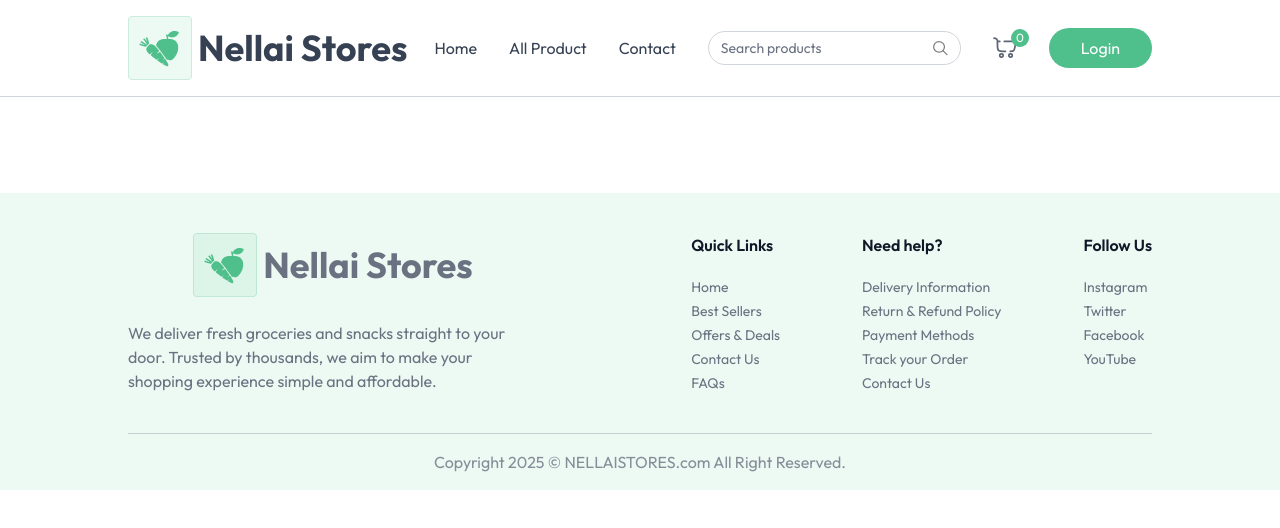
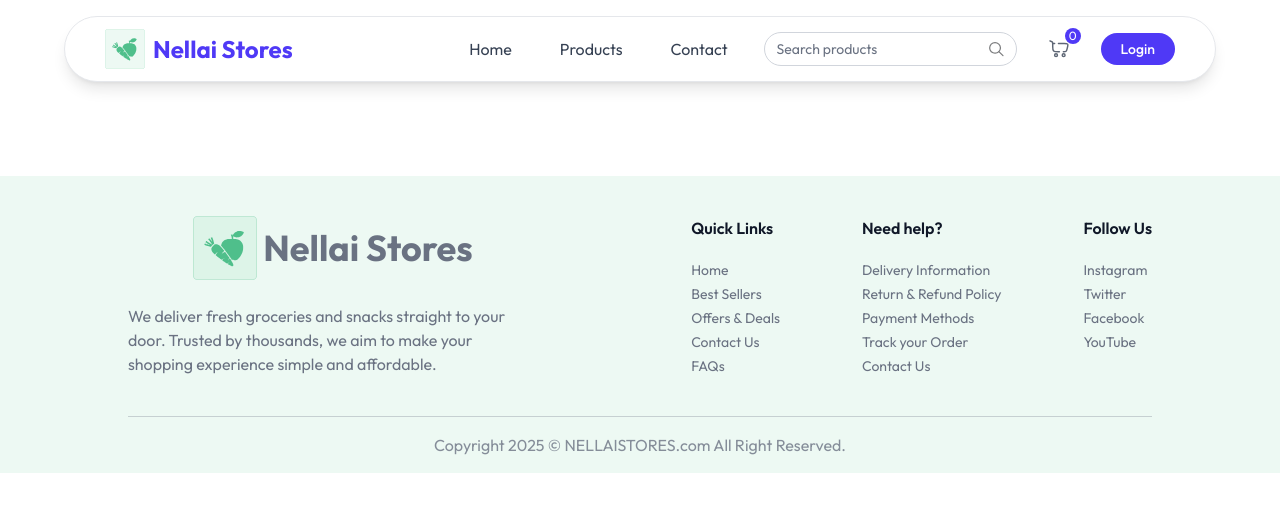
Before and after one commit to MugeshS-04/E-Commerce-Grocery-Store, a React (Vite) app in the folder client/: page /cart in a window 1280 px wide. Shown: the top 528 px of the page. Built offline with nearby package versions, Linux system fonts and the light colour scheme; no server answers.

Commit message:
Changed the navbar and main banner ui

```diff
--- a/client/src/assets/assets.js
+++ b/client/src/assets/assets.js
@@ -71,6 +71,8 @@ import brown_rice_image from "./brown_rice_image.png";
 import barley_image from "./barley_image.png";
 import cancel from "./cancel.jpg";
 import one from "./one.jpg"
+import two from "./two.jpg"
+import three from "./three.jpg"
 export const assets = {
   logo,
   search_icon,
@@ -100,7 +102,9 @@ export const assets = {
   bottom_banner_image_sm,
   add_address_iamge,
   box_icon,
-  one
+  one,
+  two,
+  three
 };
 
 export const categories = [
--- a/client/src/components/Navbar.jsx
+++ b/client/src/components/Navbar.jsx
@@ -21,7 +21,6 @@ const Navbar = () => {
       } catch (error) {
         toast.error(error.message)
       }
-
     }
 
     useEffect(()=>{
@@ -31,84 +30,160 @@ const Navbar = () => {
     },[searchQuery])
 
   return (
-    <nav className="flex items-center justify-between px-6 md:px-16 lg:px-24 xl:px-32 py-4 border-b border-gray-300 bg-white relative transition-all">
+    <>
+      {/* Spacer to push content down (same height as navbar + margin) */}
+      <div className="h-20"></div>
+
+      <nav className="fixed top-4 left-1/2 -translate-x-1/2 flex items-center justify-between px-6 md:px-8 lg:px-10 py-3 bg-white rounded-full shadow-lg z-50 w-[95%] max-w-6xl border border-gray-200 transition-all">
 
         <NavLink to='/' onClick={()=> setOpen(false)}>
-
-      <div className="flex gap-1.5 items-center justify-center">
-        <img className="h-16" src={assets.box_icon} alt="logo" />
-        <h1 className="text-palegreen text-4xl font-bold">Nellai Stores</h1>
-
+          <div className="flex gap-2 items-center justify-center whitespace-nowrap">
+            <img className="h-10" src={assets.box_icon} alt="logo" />
+            <h1 className="text-indigo-600 text-2xl font-bold hidden sm:block">Nellai Stores</h1>
           </div>
         </NavLink>
 
-      <div className="hidden sm:flex items-center gap-8">
-        <NavLink to='/'>Home</NavLink>
-        <NavLink to='/products'>All Product</NavLink>
-        <NavLink to='/contact'>Contact</NavLink>
+        <div className="hidden sm:flex items-center gap-6">
+          <NavLink
+            to='/'
+            className={({isActive}) => `px-3 py-1.5 rounded-full ${isActive ? 'bg-indigo-100 text-indigo-700 font-medium' : 'hover:bg-gray-100 text-gray-700'}`}
+          >
+            Home
+          </NavLink>
+          <NavLink
+            to='/products'
+            className={({isActive}) => `px-3 py-1.5 rounded-full ${isActive ? 'bg-indigo-100 text-indigo-700 font-medium' : 'hover:bg-gray-100 text-gray-700'}`}
+          >
+            Products
+          </NavLink>
+          <NavLink
+            to='/contact'
+            className={({isActive}) => `px-3 py-1.5 rounded-full ${isActive ? 'bg-indigo-100 text-indigo-700 font-medium' : 'hover:bg-gray-100 text-gray-700'}`}
+          >
+            Contact
+          </NavLink>
 
           <div className="hidden lg:flex items-center text-sm gap-2 border border-gray-300 px-3 rounded-full">
-          <input onChange={(e)=> setSearchQuery(e.target.value)} className="py-1.5 w-full bg-transparent outline-none placeholder-gray-500" type="text" placeholder="Search products" />
+            <input
+              onChange={(e)=> setSearchQuery(e.target.value)}
+              className="py-1.5 w-full bg-transparent outline-none placeholder-gray-500"
+              type="text"
+              placeholder="Search products"
+            />
             <img src={assets.search_icon} alt='search' className='w-4 h-4'/>
           </div>
 
-        <div onClick={()=> navigate("/cart")} className="relative cursor-pointer">
-          <img src={assets.nav_cart_icon} alt='cart' className='w-6 opacity-80'/>
-          <button className="absolute -top-2 -right-3 text-xs text-white bg-primary w-[18px] h-[18px] rounded-full">{getCartCount()}</button>
+          <div onClick={()=> navigate("/cart")} className="relative cursor-pointer p-2 rounded-full hover:bg-gray-100">
+            <img src={assets.nav_cart_icon} alt='cart' className='w-5 opacity-80'/>
+            <button className="absolute -top-1 -right-1 text-xs text-white bg-indigo-600 w-4 h-4 rounded-full flex items-center justify-center">
+              {getCartCount()}
+            </button>
           </div>
 
-      {!user ? ( <button onClick={()=> setShowUserLogin(true)} className="cursor-pointer px-8 py-2 bg-primary hover:bg-primary-dull transition text-white rounded-full">
+          {!user ? (
+            <button
+              onClick={()=> setShowUserLogin(true)}
+              className="cursor-pointer px-5 py-1.5 bg-indigo-600 hover:bg-indigo-700 transition text-white rounded-full text-sm font-medium"
+            >
               Login
-        </button>)
-        :
-        (
+            </button>
+          ) : (
             <div className='relative group'>
-            <img src={assets.profile_icon} className='w-10' alt="" />
-            <ul className='hidden group-hover:block absolute top-10 right-0 bg-white shadow border border-gray-200 py-2.5 w-30 rounded-md text-sm z-40'>
-              <li onClick={()=> navigate("my-orders")} className='p-1.5 pl-3 hover:bg-primary/10 cursor-pointer'>My Orders</li>
-              <li onClick={logout} className='p-1.5 pl-3 hover:bg-primary/10 cursor-pointer'>Logout</li>
+              <div className='p-1 rounded-full hover:bg-gray-100 cursor-pointer'>
+                <img src={assets.profile_icon} className='w-8' alt="" />
+              </div>
+              <ul className='hidden group-hover:block absolute top-12 right-0 bg-white shadow-lg border border-gray-200 py-2 w-40 rounded-xl text-sm z-40'>
+                <li
+                  onClick={()=> {
+                    navigate("my-orders");
+                    setOpen(false);
+                  }}
+                  className='px-4 py-2 hover:bg-indigo-50 cursor-pointer text-gray-700 hover:text-indigo-700'
+                >
+                  My Orders
+                </li>
+                <li
+                  onClick={logout}
+                  className='px-4 py-2 hover:bg-indigo-50 cursor-pointer text-gray-700 hover:text-indigo-700'
+                >
+                  Logout
+                </li>
               </ul>
             </div>
           )}
         </div>
 
-<div className='flex items-center gap-6 sm:hidden'>
-      <div onClick={()=> navigate("/cart")} className="relative cursor-pointer">
-          <img src={assets.nav_cart_icon} alt='cart' className='w-6 opacity-80'/>
-          <button className="absolute -top-2 -right-3 text-xs text-white bg-primary w-[18px] h-[18px] rounded-full">{getCartCount()}</button>
+        <div className='flex items-center gap-4 sm:hidden'>
+          <div onClick={()=> navigate("/cart")} className="relative cursor-pointer p-1.5 rounded-full hover:bg-gray-100">
+            <img src={assets.nav_cart_icon} alt='cart' className='w-5 opacity-80'/>
+            <button className="absolute -top-1 -right-1 text-[10px] text-white bg-indigo-600 w-4 h-4 rounded-full flex items-center justify-center">
+              {getCartCount()}
+            </button>
           </div>
-    <button onClick={() => open ? setOpen(false) : setOpen(true)} aria-label="Menu" className="">
-        {!open ? <img  src={assets.menu_icon} alt='menu'/> : <img src={assets.cancel} className='h-6' alt='cancel'/>}
+          <button
+            onClick={() => open ? setOpen(false) : setOpen(true)}
+            aria-label="Menu"
+            className="p-1.5 rounded-full hover:bg-gray-100"
+          >
+            {!open ? <img src={assets.menu_icon} alt='menu' className='w-5'/> : <img src={assets.cancel} className='w-5' alt='cancel'/>}
           </button>
         </div>
 
-
-      { open && (
-        <div className={`${open ? 'flex' : 'hidden'} absolute top-[100px] right-0 w-fit bg-white shadow-md py-4 flex-col items-start gap-2 px-10 text-sm md:hidden z-20`}>
-        <NavLink to="/" onClick={()=> setOpen(false)}>Home</NavLink>
-        <NavLink to="/products" onClick={()=> setOpen(false)}>All Product</NavLink>
+        {open && (
+          <div className={`${open ? 'flex' : 'hidden'} absolute top-14 right-4 bg-white shadow-xl py-3 flex-col items-start gap-1 px-4 text-sm rounded-xl z-20 w-48`}>
+            <NavLink
+              to="/"
+              onClick={()=> setOpen(false)}
+              className={({isActive}) => `w-full px-4 py-2 rounded-lg ${isActive ? 'bg-indigo-100 text-indigo-700' : 'hover:bg-gray-100'}`}
+            >
+              Home
+            </NavLink>
+            <NavLink
+              to="/products"
+              onClick={()=> setOpen(false)}
+              className={({isActive}) => `w-full px-4 py-2 rounded-lg ${isActive ? 'bg-indigo-100 text-indigo-700' : 'hover:bg-gray-100'}`}
+            >
+              Products
+            </NavLink>
             {user &&
-        <NavLink to="/products" onClick={()=> setOpen(false)}>My Orders</NavLink>
+              <NavLink
+                to="/my-orders"
+                onClick={()=> setOpen(false)}
+                className={({isActive}) => `w-full px-4 py-2 rounded-lg ${isActive ? 'bg-indigo-100 text-indigo-700' : 'hover:bg-gray-100'}`}
+              >
+                My Orders
+              </NavLink>
             }
-        <NavLink to="/" onClick={()=> setOpen(false)}>Contact</NavLink>
+            <NavLink
+              to="/contact"
+              onClick={()=> setOpen(false)}
+              className={({isActive}) => `w-full px-4 py-2 rounded-lg ${isActive ? 'bg-indigo-100 text-indigo-700' : 'hover:bg-gray-100'}`}
+            >
+              Contact
+            </NavLink>
 
             {!user ? (
-          <button onClick={()=>{
+              <button
+                onClick={()=>{
                   setOpen(false);
                   setShowUserLogin(true);
-          }} className="cursor-pointer px-6 py-2 mt-2 bg-primary hover:bg-primary-dull transition text-white rounded-full text-sm">
+                }}
+                className="w-full mt-1 px-4 py-2 bg-indigo-600 hover:bg-indigo-700 transition text-white rounded-lg text-sm"
+              >
                 Login
               </button>
             ) : (
-          <button onClick={logout} className="cursor-pointer px-6 py-2 mt-2 bg-primary hover:bg-primary-dull transition text-white rounded-full text-sm">
+              <button
+                onClick={logout}
+                className="w-full mt-1 px-4 py-2 bg-indigo-600 hover:bg-indigo-700 transition text-white rounded-lg text-sm"
+              >
                 Logout
               </button>
             )}
-
           </div>
         )}
-
       </nav>
+    </>
   )
 }
 
```
Also changed, not shown: client/src/components/MainBanner.jsx (+63 -13 lines), client/src/assets/three.jpg (added), 1 other file (tests, documents, lock files or other folders). Lines whose indentation alone changed are shown as unchanged.
